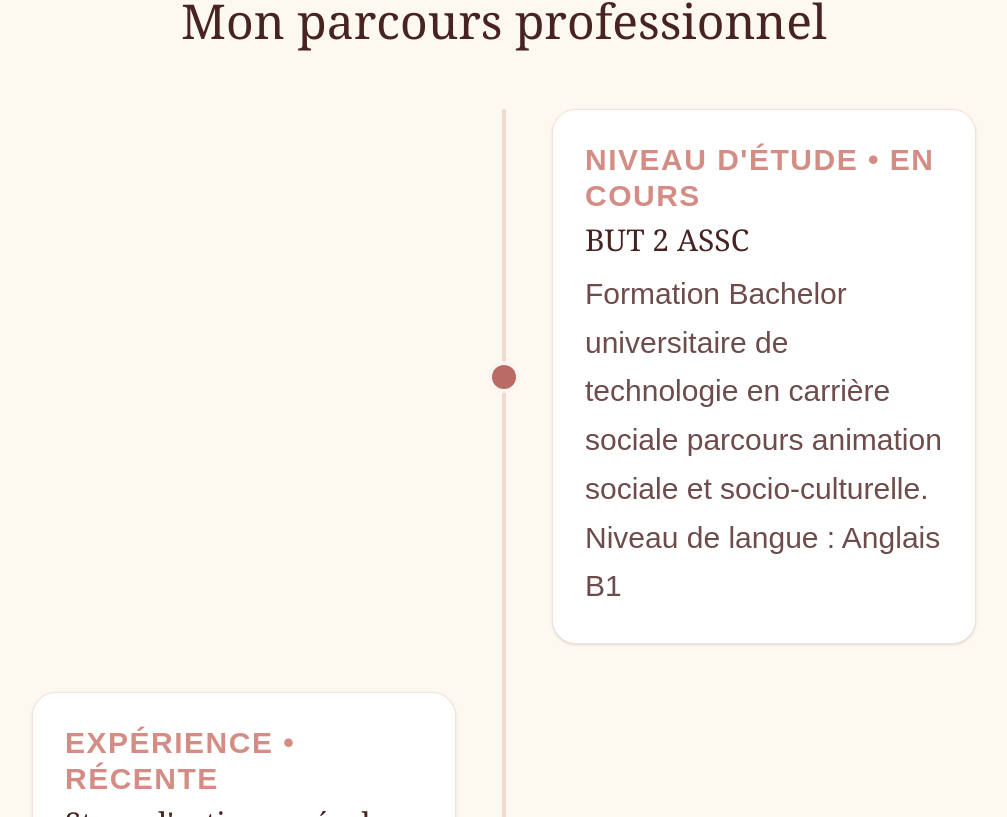
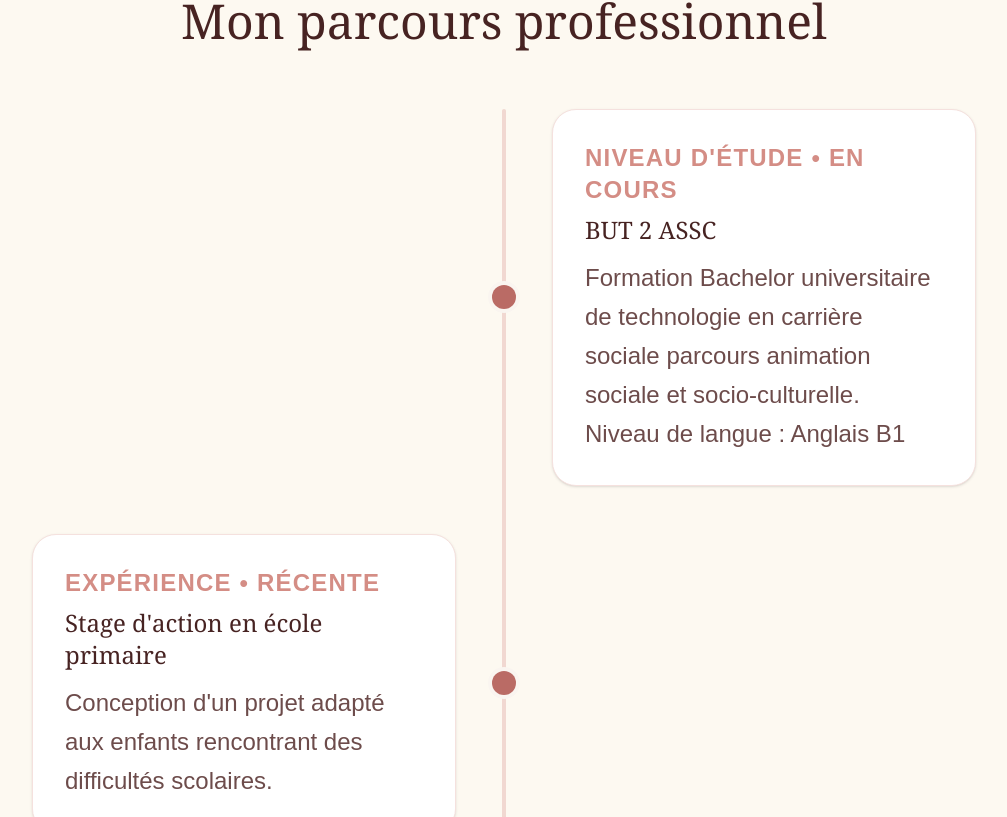
Before and after one commit to ykanael/portfolio, a Next.js app: page / in a window 1280 px wide. Shown: the part 1363-2180 px from the top of the page, without its empty margins (136-1143 px from the left). Built offline with nearby package versions, Linux system fonts and the light colour scheme.

Commit message:
Update page.tsx

```diff
--- a/app/page.tsx
+++ b/app/page.tsx
@@ -174,13 +174,13 @@ export default function Home() {
                   className={`pl-20 md:pl-0 md:w-1/2 ${idx % 2 === 0 ? "md:pl-12" : "md:pr-12"}`}
                 >
                   <div className="bg-white p-6 md:p-8 rounded-3xl shadow-sm border border-[#F5E1DE] group-hover:-translate-y-2 group-hover:shadow-xl transition-all duration-300">
-                    <span className="xl:text-3xl text-[#D48D85] font-bold text-xs md:text-sm tracking-wider uppercase">
+                    <span className="xl:text-2xl text-[#D48D85] font-bold text-xs md:text-sm tracking-wider uppercase">
                       {item.type} • {item.annee}
                     </span>
-                    <h4 className="xl:text-3xl text-xl md:text-2xl font-serif text-[#472322] mt-2 mb-3">
+                    <h4 className="xl:text-2xl text-xl md:text-2xl font-serif text-[#472322] mt-2 mb-3">
                       {item.titre}
                     </h4>
-                    <p className="xl:text-3xl text-[#6D4C4B] text-sm md:text-base leading-relaxed whitespace-pre-line">
+                    <p className="xl:text-2xl text-[#6D4C4B] text-sm md:text-base leading-relaxed whitespace-pre-line">
                       {item.desc}
                     </p>
                   </div>
@@ -252,11 +252,11 @@ export default function Home() {
               <span className="text-3xl" aria-hidden="true">
                 🧠
               </span>
-              <h3 className="text-2xl font-serif text-[#472322] font-bold">Soft Skills</h3>
+              <h3 className="text-3xl font-serif text-[#472322] font-bold">Soft Skills</h3>
             </div>
 
             <div className="absolute bottom-8 left-0 right-0 px-6 opacity-0 group-hover:opacity-100 transition-opacity duration-500 delay-100 z-10 text-center">
-              <ul className="text-[#472322] font-medium text-md space-y-1">
+              <ul className="xl:text-2xl text-[#472322] font-medium text-md space-y-1">
                 <li className="relative bottom-0.5">Adaptabilité</li>
                 <li className="relative bottom-0.5">Communication claire</li>
                 <li className="relative bottom-0.5">Bienveillance</li>
@@ -274,13 +274,13 @@ export default function Home() {
               <span className="text-3xl" aria-hidden="true">
                 🛠️
               </span>
-              <h3 className="text-2xl font-serif text-[#472322] font-bold group-hover:text-white transition-colors duration-500">
+              <h3 className="text-3xl font-serif text-[#472322] font-bold group-hover:text-white transition-colors duration-500">
                 Hard Skills
               </h3>
             </div>
 
             <div className="absolute bottom-6 left-0 right-0 px-6 opacity-0 group-hover:opacity-100 transition-opacity duration-500 delay-100 z-10 text-center">
-              <ul className="text-white font-medium text-md space-y-1 ">
+              <ul className="xl:text-2xl text-white font-medium text-md space-y-1 ">
                 <li className="relative bottom-0.5">Analyser les besoins</li>
                 <li className="relative bottom-0.5">Gérer les conflits</li>
                 <li className="relative bottom-0.5">Développer le lien social</li>
@@ -298,13 +298,13 @@ export default function Home() {
               <span className="text-3xl" aria-hidden="true">
                 💻
               </span>
-              <h3 className="text-2xl font-serif text-[#472322] font-bold group-hover:text-white transition-colors duration-500">
+              <h3 className="text-3xl font-serif text-[#472322] font-bold group-hover:text-white transition-colors duration-500">
                 Maîtrise Logiciels
               </h3>
             </div>
 
             <div className="absolute bottom-8 left-0 right-0 px-6 opacity-0 group-hover:opacity-100 transition-opacity duration-500 delay-100 z-10 text-center">
-              <ul className="text-[#FAF5F0] font-medium text-md space-y-1">
+              <ul className="xl:text-2xl text-[#FAF5F0] font-medium text-md space-y-1">
                 <li className="relative bottom-0.5">Word</li>
                 <li className="relative bottom-0.5">PowerPoint</li>
                 <li className="relative bottom-0.5">Canva</li>
```
